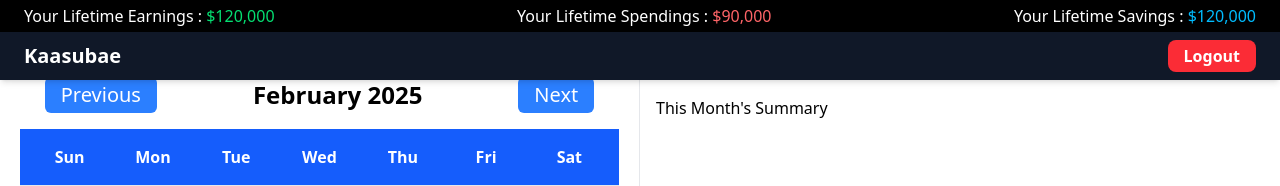
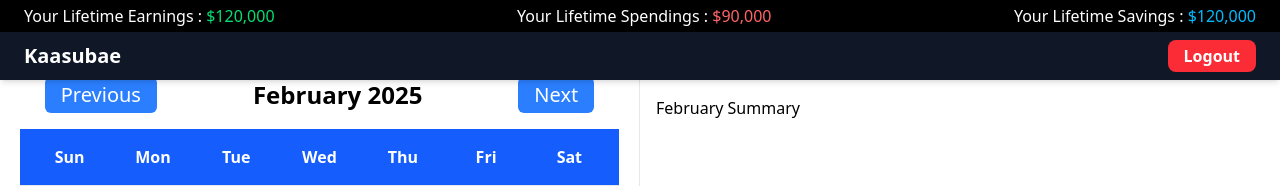
Before and after one commit to dk000018/kaasubae_fe, an Angular app: page / in a window 1280 px wide. Shown: the top 186 px of the page. Built offline with nearby package versions, Linux system fonts and the light colour scheme.

Commit message:
Current Month Sent to DailyDay

```diff
--- a/src/app/app.component.html
+++ b/src/app/app.component.html
@@ -1,9 +1,15 @@
 <app-navbar></app-navbar>
 <div class="flex">
   <div class="w-1/2 border-r border-r-gray-200">
-    <app-calendar (dateSelected)="onDateSelected($event)"></app-calendar>
+    <app-calendar
+      (dateSelected)="onDateSelected($event)"
+      (monthSelected)="onMonthSelected($event)"
+    ></app-calendar>
   </div>
   <div class="w-1/2">
-    <app-dailyday [selectedDate]="selectedDate()"></app-dailyday>
+    <app-dailyday
+      [selectedDate]="selectedDate()"
+      [selectedMonth]="selectedMonth()"
+    ></app-dailyday>
   </div>
 </div>
--- a/src/app/app.component.ts
+++ b/src/app/app.component.ts
@@ -1,7 +1,7 @@
 import { Component, signal } from '@angular/core';
 import { CalendarComponent } from './components/calendar/calendar.component';
 import { DailydayComponent } from './components/dailyday/dailyday.component';
-import { NavbarComponent } from "./components/navbar/navbar.component";
+import { NavbarComponent } from './components/navbar/navbar.component';
 
 @Component({
   selector: 'app-root',
@@ -11,8 +11,13 @@ import { NavbarComponent } from "./components/navbar/navbar.component";
 })
 export class AppComponent {
   selectedDate = signal<string | null>(null);
+  selectedMonth = signal<string | null>(null);
 
   onDateSelected(date: string) {
     this.selectedDate.set(date);
   }
+
+  onMonthSelected(month: string) {
+    this.selectedMonth.set(month);
+  }
 }
--- a/src/app/components/calendar/calendar.component.ts
+++ b/src/app/components/calendar/calendar.component.ts
@@ -16,18 +16,17 @@ import {
 export class CalendarComponent {
   daysOfWeek = ['Sun', 'Mon', 'Tue', 'Wed', 'Thu', 'Fri', 'Sat'];
   currentDate = new Date();
-  currentDateDD = new Date().getDate();
 
   currentMonthIndex = signal(this.currentDate.getMonth());
   currentYear = signal(this.currentDate.getFullYear());
   selectedDate = signal<number | null>(null);
 
   @Output() dateSelected = new EventEmitter<string>();
+  @Output() monthSelected = new EventEmitter<string>();
 
   calendarDays = computed(() => this.generateCalendar());
 
   generateCalendar(): (number | null)[] {
-    console.log('currentDateDD', this.currentDateDD);
     const firstDayIndex = new Date(
       this.currentYear(),
       this.currentMonthIndex(),
@@ -94,6 +93,8 @@ export class CalendarComponent {
       'November',
       'December',
     ];
-    return monthNames[this.currentMonthIndex()];
+    const currMonth = monthNames[this.currentMonthIndex()];
+    this.monthSelected.emit(currMonth);
+    return currMonth;
   }
 }
--- a/src/app/components/dailyday/dailyday.component.html
+++ b/src/app/components/dailyday/dailyday.component.html
@@ -9,5 +9,5 @@
 </div>
 
 <ng-template #noDate>
-  <div class="mt-20 p-4">This Month's Summary</div>
+  <div class="mt-20 p-4">{{ selectedMonth }} Summary</div>
 </ng-template>
--- a/src/app/components/dailyday/dailyday.component.ts
+++ b/src/app/components/dailyday/dailyday.component.ts
@@ -9,6 +9,7 @@ import { Component, Input, signal } from '@angular/core';
 })
 export class DailydayComponent {
   private _selectedDate = signal<string | null>(null);
+  private _selectedMonth = signal<string | null>(null);
 
   @Input() set selectedDate(value: string | null) {
     this._selectedDate.set(value);
@@ -17,4 +18,12 @@ export class DailydayComponent {
   get selectedDate() {
     return this._selectedDate();
   }
+
+  @Input() set selectedMonth(value: string | null) {
+    this._selectedMonth.set(value);
+  }
+
+  get selectedMonth() {
+    return this._selectedMonth();
+  }
 }
```
